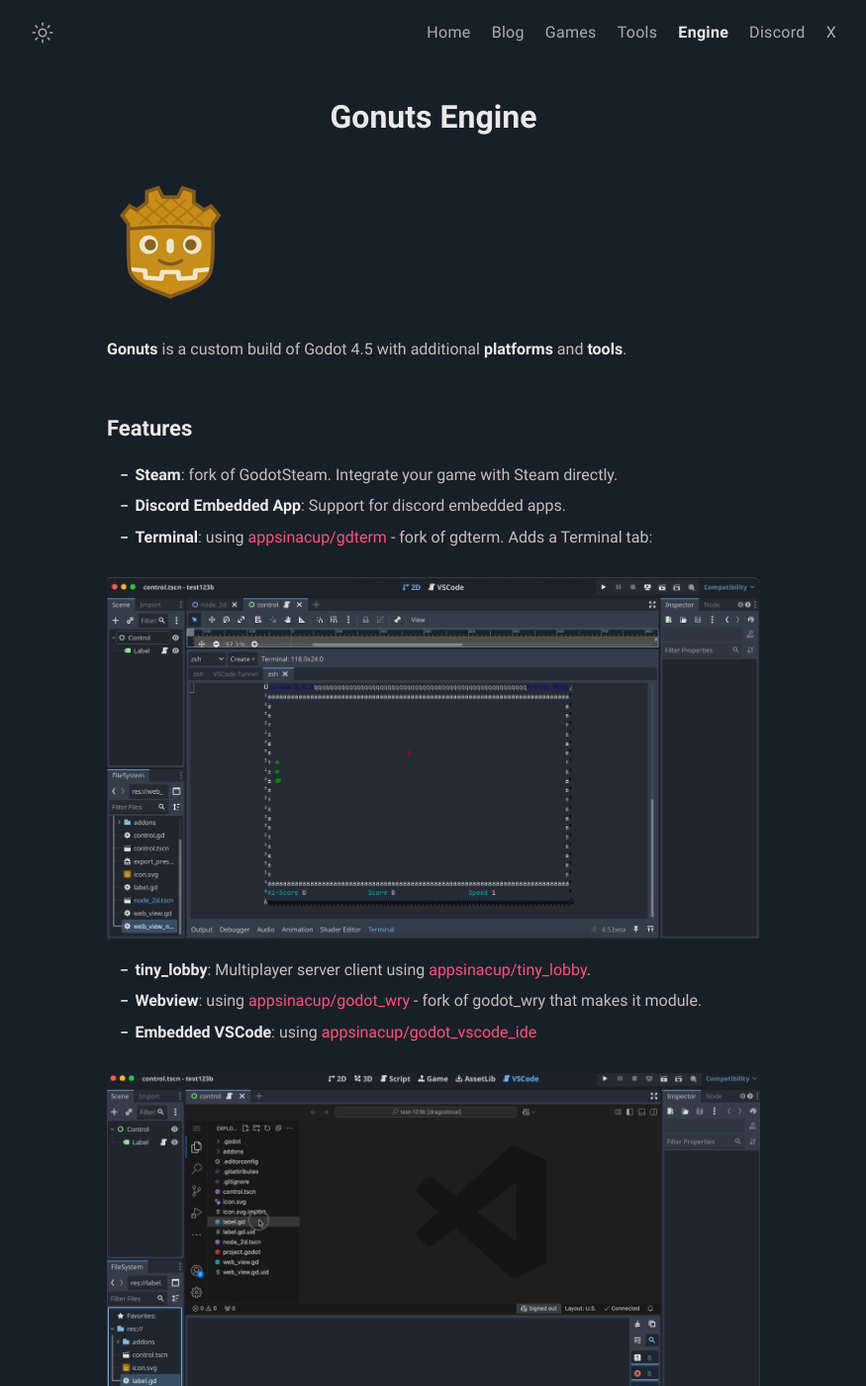
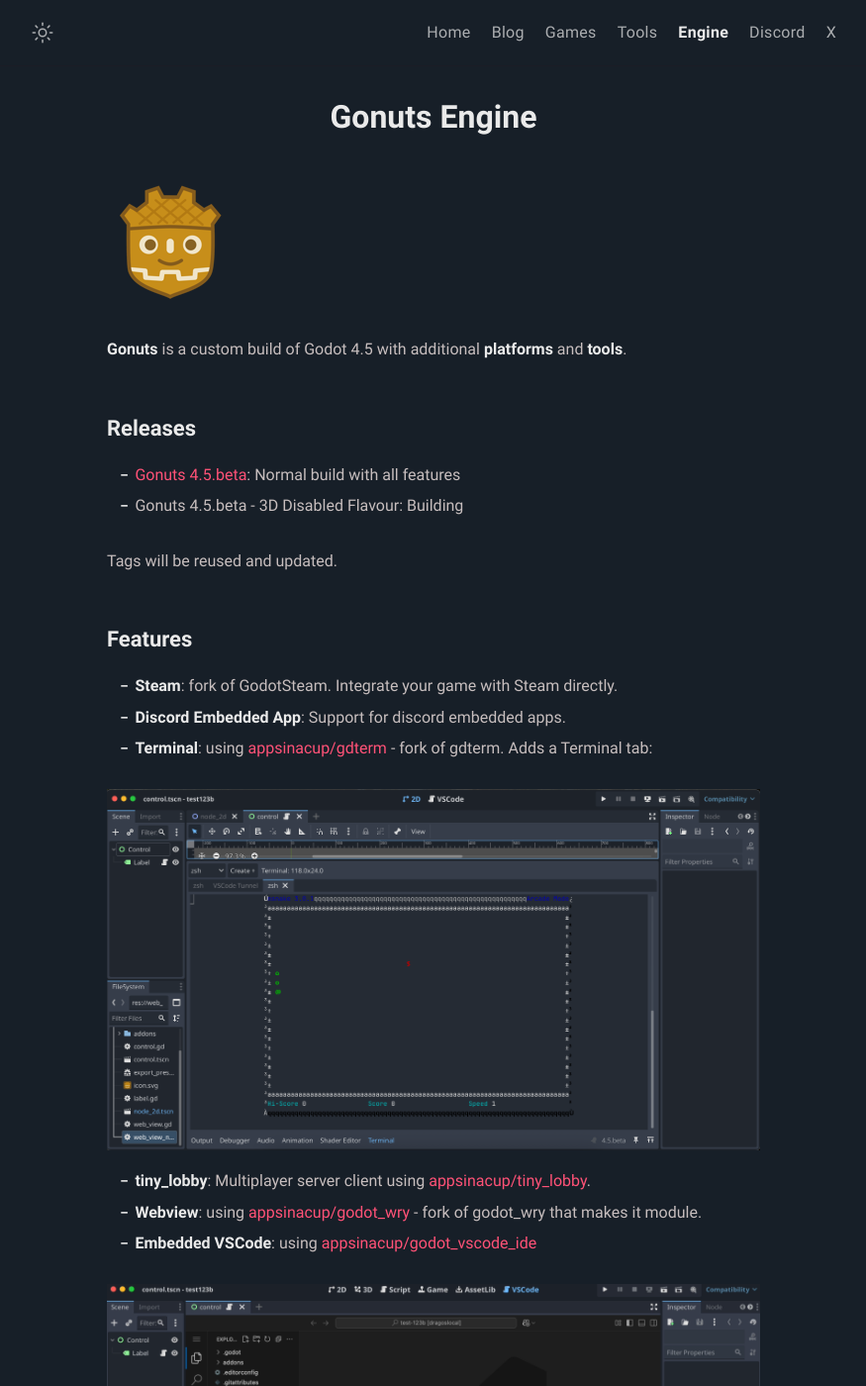
Before and after one commit to appsinacup/appsinacup.github.io, a Jekyll site: the page built from _pages/engine.md, in a window 1280 px wide and 1400 px high. Shown: the whole window at 99% size, without its empty margins (202-1077 px from the left). Built offline with Jekyll 4.4.1, drawn with Linux system fonts in a browser that asks for light colours; some of the changed text lies outside the part shown.

Commit message:
move releases to top

```diff
--- a/_pages/engine.md
+++ b/_pages/engine.md
@@ -7,6 +7,13 @@
 ![gonuts logo](/assets/img/gonuts/gonuts_128.png)
 
 **Gonuts** is a custom build of Godot 4.5 with additional **platforms** and **tools**.
+
+## Releases
+
+- [Gonuts 4.5.beta](https://github.com/appsinacup/action_godot_builder/releases/tag/gonuts-4.5.beta_): Normal build with all features
+- Gonuts 4.5.beta - 3D Disabled Flavour: Building
+
+Tags will be reused and updated.
 
 ## Features
 
```
Also changed, not shown: other parts of _pages/engine.md (+0 -7 lines).
